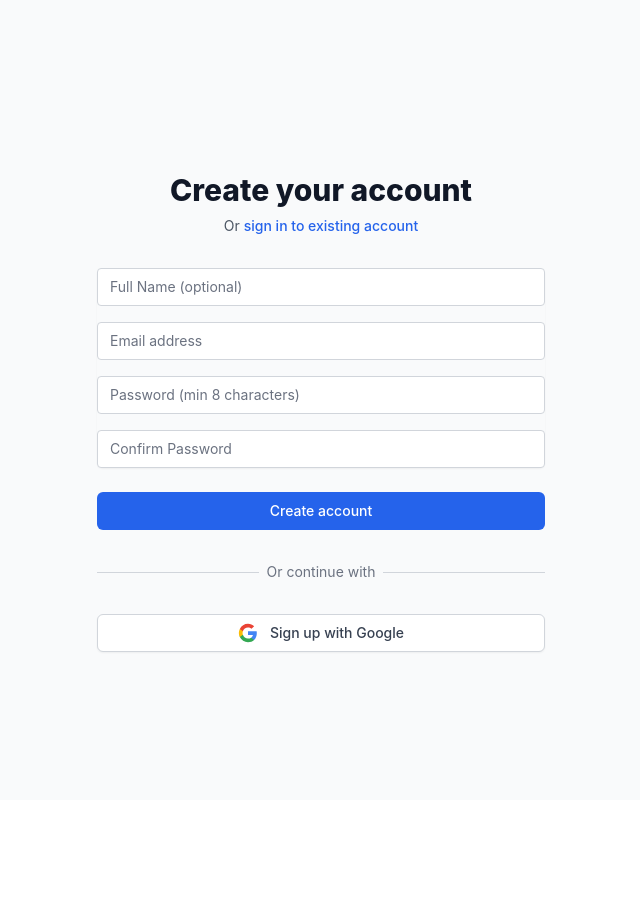
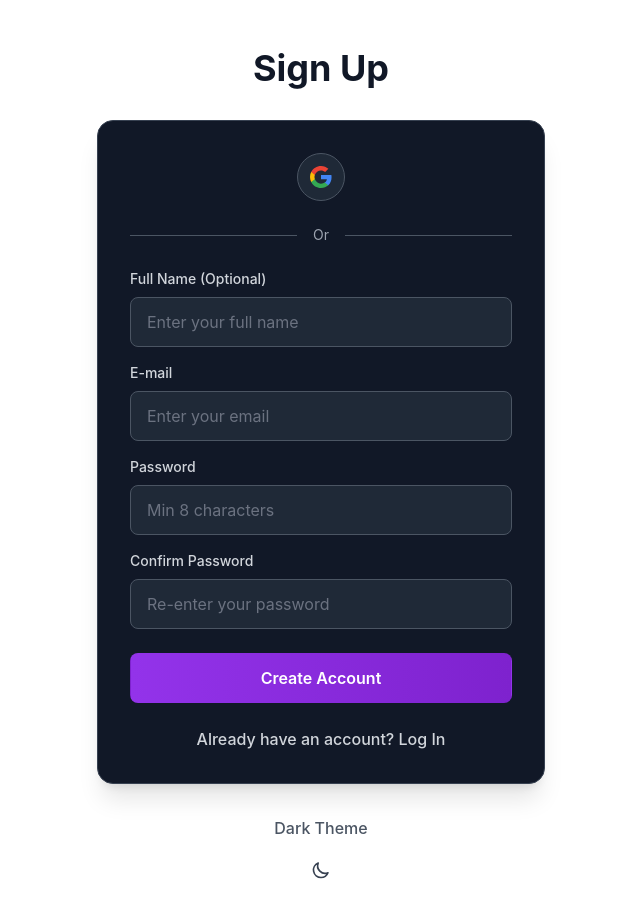
Before and after one commit to jackdo69/job-tracker, a React app in the folder frontend/: page /register in a window 1280 px wide. Shown: the top 918 px of the page, without its empty margins (319-959 px from the left). Before the commit the page ends 800 px from the top, so only its background shows below. Built offline with nearby package versions, Linux system fonts and the light colour scheme; no server answers; the HTML template or start-up script is replaced by a standard one.

Commit message:
feat: login page update

```diff
--- a/frontend/src/components/Auth/Login.tsx
+++ b/frontend/src/components/Auth/Login.tsx
@@ -4,6 +4,7 @@
 import React, { useState } from 'react';
 import { useNavigate, Link } from 'react-router-dom';
 import { useAuth } from '../../contexts/AuthContext';
+import { ThemeToggle } from '../common/ThemeToggle';
 
 export const Login: React.FC = () => {
   const [email, setEmail] = useState('');
@@ -38,32 +39,69 @@ export const Login: React.FC = () => {
   };
 
   return (
-    <div className="min-h-screen flex items-center justify-center bg-gray-50 py-12 px-4 sm:px-6 lg:px-8">
-      <div className="max-w-md w-full space-y-8">
-        <div>
-          <h2 className="mt-6 text-center text-3xl font-extrabold text-gray-900">
-            Sign in to your account
+    <div className="min-h-screen flex items-center justify-center bg-white dark:bg-black transition-colors py-12 px-4 sm:px-6 lg:px-8">
+      <div className="max-w-md w-full">
+        {/* Title */}
+        <div className="text-center mb-8">
+          <h2 className="text-4xl font-bold text-gray-900 dark:text-white">
+            Login
           </h2>
-          <p className="mt-2 text-center text-sm text-gray-600">
-            Or{' '}
-            <Link
-              to="/register"
-              className="font-medium text-blue-600 hover:text-blue-500"
+        </div>
+
+        {/* Main Form Card */}
+        <div className="bg-gray-900 dark:bg-gray-900 rounded-2xl shadow-xl p-8 border border-gray-700">
+          {/* Google Sign In Button */}
+          <div className="flex justify-center mb-6">
+            <button
+              type="button"
+              onClick={handleGoogleLogin}
+              className="w-12 h-12 flex items-center justify-center rounded-full bg-gray-800 hover:bg-gray-700 transition-colors border border-gray-600"
+              title="Sign in with Google"
             >
-              create a new account
-            </Link>
-          </p>
-        </div>
-        <form className="mt-8 space-y-6" onSubmit={handleSubmit}>
+              <svg className="w-6 h-6" viewBox="0 0 24 24">
+                <path
+                  fill="#4285F4"
+                  d="M22.56 12.25c0-.78-.07-1.53-.2-2.25H12v4.26h5.92c-.26 1.37-1.04 2.53-2.21 3.31v2.77h3.57c2.08-1.92 3.28-4.74 3.28-8.09z"
+                />
+                <path
+                  fill="#34A853"
+                  d="M12 23c2.97 0 5.46-.98 7.28-2.66l-3.57-2.77c-.98.66-2.23 1.06-3.71 1.06-2.86 0-5.29-1.93-6.16-4.53H2.18v2.84C3.99 20.53 7.7 23 12 23z"
+                />
+                <path
+                  fill="#FBBC05"
+                  d="M5.84 14.09c-.22-.66-.35-1.36-.35-2.09s.13-1.43.35-2.09V7.07H2.18C1.43 8.55 1 10.22 1 12s.43 3.45 1.18 4.93l2.85-2.22.81-.62z"
+                />
+                <path
+                  fill="#EA4335"
+                  d="M12 5.38c1.62 0 3.06.56 4.21 1.64l3.15-3.15C17.45 2.09 14.97 1 12 1 7.7 1 3.99 3.47 2.18 7.07l3.66 2.84c.87-2.6 3.3-4.53 6.16-4.53z"
+                />
+              </svg>
+            </button>
+          </div>
+
+          {/* Divider */}
+          <div className="relative mb-6">
+            <div className="absolute inset-0 flex items-center">
+              <div className="w-full border-t border-gray-600"></div>
+            </div>
+            <div className="relative flex justify-center text-sm">
+              <span className="px-4 bg-gray-900 text-gray-400">Or</span>
+            </div>
+          </div>
+
+          {/* Error Message */}
           {error && (
-            <div className="rounded-md bg-red-50 p-4">
-              <div className="text-sm text-red-700">{error}</div>
+            <div className="mb-4 rounded-md bg-red-900/50 border border-red-700 p-3">
+              <div className="text-sm text-red-200">{error}</div>
             </div>
           )}
-          <div className="rounded-md shadow-sm -space-y-px">
+
+          {/* Login Form */}
+          <form onSubmit={handleSubmit} className="space-y-4">
+            {/* Email Field */}
             <div>
-              <label htmlFor="email" className="sr-only">
-                Email address
+              <label htmlFor="email" className="block text-sm font-medium text-gray-300 mb-2">
+                E-mail
               </label>
               <input
                 id="email"
@@ -71,14 +109,16 @@ export const Login: React.FC = () => {
                 type="email"
                 autoComplete="email"
                 required
-                className="appearance-none rounded-none relative block w-full px-3 py-2 border border-gray-300 placeholder-gray-500 text-gray-900 rounded-t-md focus:outline-none focus:ring-blue-500 focus:border-blue-500 focus:z-10 sm:text-sm"
-                placeholder="Email address"
+                className="appearance-none block w-full px-4 py-3 border border-gray-600 rounded-lg bg-gray-800 text-white placeholder-gray-500 focus:outline-none focus:ring-2 focus:ring-purple-500 focus:border-transparent transition-colors"
+                placeholder="Enter your email"
                 value={email}
                 onChange={(e) => setEmail(e.target.value)}
               />
             </div>
+
+            {/* Password Field */}
             <div>
-              <label htmlFor="password" className="sr-only">
+              <label htmlFor="password" className="block text-sm font-medium text-gray-300 mb-2">
                 Password
               </label>
               <input
@@ -87,62 +127,40 @@ export const Login: React.FC = () => {
                 type="password"
                 autoComplete="current-password"
                 required
-                className="appearance-none rounded-none relative block w-full px-3 py-2 border border-gray-300 placeholder-gray-500 text-gray-900 rounded-b-md focus:outline-none focus:ring-blue-500 focus:border-blue-500 focus:z-10 sm:text-sm"
-                placeholder="Password"
+                className="appearance-none block w-full px-4 py-3 border border-gray-600 rounded-lg bg-gray-800 text-white placeholder-gray-500 focus:outline-none focus:ring-2 focus:ring-purple-500 focus:border-transparent transition-colors"
+                placeholder="Enter your password"
                 value={password}
                 onChange={(e) => setPassword(e.target.value)}
               />
             </div>
-          </div>
 
-          <div>
-            <button
-              type="submit"
-              disabled={isLoading}
-              className="group relative w-full flex justify-center py-2 px-4 border border-transparent text-sm font-medium rounded-md text-white bg-blue-600 hover:bg-blue-700 focus:outline-none focus:ring-2 focus:ring-offset-2 focus:ring-blue-500 disabled:opacity-50 disabled:cursor-not-allowed"
+            {/* Submit Button */}
+            <div className="pt-2">
+              <button
+                type="submit"
+                disabled={isLoading}
+                className="w-full flex justify-center py-3 px-4 border border-transparent rounded-lg text-white font-semibold bg-gradient-to-r from-purple-600 to-purple-700 hover:from-purple-700 hover:to-purple-800 focus:outline-none focus:ring-2 focus:ring-offset-2 focus:ring-purple-500 disabled:opacity-50 disabled:cursor-not-allowed transition-all"
+              >
+                {isLoading ? 'Logging in...' : 'Log In'}
+              </button>
+            </div>
+          </form>
+
+          {/* Create Account Link */}
+          <div className="mt-6 text-center">
+            <Link
+              to="/register"
+              className="text-gray-300 hover:text-white font-medium transition-colors"
             >
-              {isLoading ? 'Signing in...' : 'Sign in'}
-            </button>
-          </div>
-        </form>
-
-        {/* Divider */}
-        <div className="relative">
-          <div className="absolute inset-0 flex items-center">
-            <div className="w-full border-t border-gray-300"></div>
-          </div>
-          <div className="relative flex justify-center text-sm">
-            <span className="px-2 bg-gray-50 text-gray-500">Or continue with</span>
+              Create Account
+            </Link>
           </div>
         </div>
 
-        {/* Google Sign In Button */}
-        <div>
-          <button
-            type="button"
-            onClick={handleGoogleLogin}
-            className="w-full flex items-center justify-center gap-3 py-2 px-4 border border-gray-300 rounded-md shadow-sm bg-white text-sm font-medium text-gray-700 hover:bg-gray-50 focus:outline-none focus:ring-2 focus:ring-offset-2 focus:ring-blue-500"
-          >
-            <svg className="w-5 h-5" viewBox="0 0 24 24">
-              <path
-                fill="#4285F4"
-                d="M22.56 12.25c0-.78-.07-1.53-.2-2.25H12v4.26h5.92c-.26 1.37-1.04 2.53-2.21 3.31v2.77h3.57c2.08-1.92 3.28-4.74 3.28-8.09z"
-              />
-              <path
-                fill="#34A853"
-                d="M12 23c2.97 0 5.46-.98 7.28-2.66l-3.57-2.77c-.98.66-2.23 1.06-3.71 1.06-2.86 0-5.29-1.93-6.16-4.53H2.18v2.84C3.99 20.53 7.7 23 12 23z"
-              />
-              <path
-                fill="#FBBC05"
-                d="M5.84 14.09c-.22-.66-.35-1.36-.35-2.09s.13-1.43.35-2.09V7.07H2.18C1.43 8.55 1 10.22 1 12s.43 3.45 1.18 4.93l2.85-2.22.81-.62z"
-              />
-              <path
-                fill="#EA4335"
-                d="M12 5.38c1.62 0 3.06.56 4.21 1.64l3.15-3.15C17.45 2.09 14.97 1 12 1 7.7 1 3.99 3.47 2.18 7.07l3.66 2.84c.87-2.6 3.3-4.53 6.16-4.53z"
-              />
-            </svg>
-            Sign in with Google
-          </button>
+        {/* Dark Theme Toggle */}
+        <div className="mt-8 flex flex-col items-center">
+          <p className="text-gray-600 dark:text-gray-400 mb-3 font-medium">Dark Theme</p>
+          <ThemeToggle />
         </div>
       </div>
     </div>
--- a/frontend/src/components/Auth/Register.tsx
+++ b/frontend/src/components/Auth/Register.tsx
@@ -4,6 +4,7 @@
 import React, { useState } from 'react';
 import { useNavigate, Link } from 'react-router-dom';
 import { useAuth } from '../../contexts/AuthContext';
+import { ThemeToggle } from '../common/ThemeToggle';
 
 export const Register: React.FC = () => {
   const [email, setEmail] = useState('');
@@ -43,7 +44,7 @@ export const Register: React.FC = () => {
     }
   };
 
-  const handleGoogleLogin = async () => {
+  const handleGoogleSignUp = async () => {
     setError('');
     try {
       await loginWithGoogle();
@@ -53,46 +54,85 @@ export const Register: React.FC = () => {
   };
 
   return (
-    <div className="min-h-screen flex items-center justify-center bg-gray-50 py-12 px-4 sm:px-6 lg:px-8">
-      <div className="max-w-md w-full space-y-8">
-        <div>
-          <h2 className="mt-6 text-center text-3xl font-extrabold text-gray-900">
-            Create your account
+    <div className="min-h-screen flex items-center justify-center bg-white dark:bg-black transition-colors py-12 px-4 sm:px-6 lg:px-8">
+      <div className="max-w-md w-full">
+        {/* Title */}
+        <div className="text-center mb-8">
+          <h2 className="text-4xl font-bold text-gray-900 dark:text-white">
+            Sign Up
           </h2>
-          <p className="mt-2 text-center text-sm text-gray-600">
-            Or{' '}
-            <Link
-              to="/login"
-              className="font-medium text-blue-600 hover:text-blue-500"
+        </div>
+
+        {/* Main Form Card */}
+        <div className="bg-gray-900 dark:bg-gray-900 rounded-2xl shadow-xl p-8 border border-gray-700">
+          {/* Google Sign Up Button */}
+          <div className="flex justify-center mb-6">
+            <button
+              type="button"
+              onClick={handleGoogleSignUp}
+              className="w-12 h-12 flex items-center justify-center rounded-full bg-gray-800 hover:bg-gray-700 transition-colors border border-gray-600"
+              title="Sign up with Google"
             >
-              sign in to existing account
-            </Link>
-          </p>
-        </div>
-        <form className="mt-8 space-y-6" onSubmit={handleSubmit}>
+              <svg className="w-6 h-6" viewBox="0 0 24 24">
+                <path
+                  fill="#4285F4"
+                  d="M22.56 12.25c0-.78-.07-1.53-.2-2.25H12v4.26h5.92c-.26 1.37-1.04 2.53-2.21 3.31v2.77h3.57c2.08-1.92 3.28-4.74 3.28-8.09z"
+                />
+                <path
+                  fill="#34A853"
+                  d="M12 23c2.97 0 5.46-.98 7.28-2.66l-3.57-2.77c-.98.66-2.23 1.06-3.71 1.06-2.86 0-5.29-1.93-6.16-4.53H2.18v2.84C3.99 20.53 7.7 23 12 23z"
+                />
+                <path
+                  fill="#FBBC05"
+                  d="M5.84 14.09c-.22-.66-.35-1.36-.35-2.09s.13-1.43.35-2.09V7.07H2.18C1.43 8.55 1 10.22 1 12s.43 3.45 1.18 4.93l2.85-2.22.81-.62z"
+                />
+                <path
+                  fill="#EA4335"
+                  d="M12 5.38c1.62 0 3.06.56 4.21 1.64l3.15-3.15C17.45 2.09 14.97 1 12 1 7.7 1 3.99 3.47 2.18 7.07l3.66 2.84c.87-2.6 3.3-4.53 6.16-4.53z"
+                />
+              </svg>
+            </button>
+          </div>
+
+          {/* Divider */}
+          <div className="relative mb-6">
+            <div className="absolute inset-0 flex items-center">
+              <div className="w-full border-t border-gray-600"></div>
+            </div>
+            <div className="relative flex justify-center text-sm">
+              <span className="px-4 bg-gray-900 text-gray-400">Or</span>
+            </div>
+          </div>
+
+          {/* Error Message */}
           {error && (
-            <div className="rounded-md bg-red-50 p-4">
-              <div className="text-sm text-red-700">{error}</div>
+            <div className="mb-4 rounded-md bg-red-900/50 border border-red-700 p-3">
+              <div className="text-sm text-red-200">{error}</div>
             </div>
           )}
-          <div className="rounded-md shadow-sm space-y-4">
+
+          {/* Register Form */}
+          <form onSubmit={handleSubmit} className="space-y-4">
+            {/* Full Name Field */}
             <div>
-              <label htmlFor="fullName" className="sr-only">
-                Full Name
+              <label htmlFor="fullName" className="block text-sm font-medium text-gray-300 mb-2">
+                Full Name (Optional)
               </label>
               <input
                 id="fullName"
                 name="fullName"
                 type="text"
-                className="appearance-none rounded relative block w-full px-3 py-2 border border-gray-300 placeholder-gray-500 text-gray-900 focus:outline-none focus:ring-blue-500 focus:border-blue-500 focus:z-10 sm:text-sm"
-                placeholder="Full Name (optional)"
+                className="appearance-none block w-full px-4 py-3 border border-gray-600 rounded-lg bg-gray-800 text-white placeholder-gray-500 focus:outline-none focus:ring-2 focus:ring-purple-500 focus:border-transparent transition-colors"
+                placeholder="Enter your full name"
                 value={fullName}
                 onChange={(e) => setFullName(e.target.value)}
               />
             </div>
+
+            {/* Email Field */}
             <div>
-              <label htmlFor="email" className="sr-only">
-                Email address
+              <label htmlFor="email" className="block text-sm font-medium text-gray-300 mb-2">
+                E-mail
               </label>
               <input
                 id="email"
@@ -100,14 +140,16 @@ export const Register: React.FC = () => {
                 type="email"
                 autoComplete="email"
                 required
-                className="appearance-none rounded relative block w-full px-3 py-2 border border-gray-300 placeholder-gray-500 text-gray-900 focus:outline-none focus:ring-blue-500 focus:border-blue-500 focus:z-10 sm:text-sm"
-                placeholder="Email address"
+                className="appearance-none block w-full px-4 py-3 border border-gray-600 rounded-lg bg-gray-800 text-white placeholder-gray-500 focus:outline-none focus:ring-2 focus:ring-purple-500 focus:border-transparent transition-colors"
+                placeholder="Enter your email"
                 value={email}
                 onChange={(e) => setEmail(e.target.value)}
               />
             </div>
+
+            {/* Password Field */}
             <div>
-              <label htmlFor="password" className="sr-only">
+              <label htmlFor="password" className="block text-sm font-medium text-gray-300 mb-2">
                 Password
               </label>
               <input
@@ -116,14 +158,16 @@ export const Register: React.FC = () => {
                 type="password"
                 autoComplete="new-password"
                 required
-                className="appearance-none rounded relative block w-full px-3 py-2 border border-gray-300 placeholder-gray-500 text-gray-900 focus:outline-none focus:ring-blue-500 focus:border-blue-500 focus:z-10 sm:text-sm"
-                placeholder="Password (min 8 characters)"
+                className="appearance-none block w-full px-4 py-3 border border-gray-600 rounded-lg bg-gray-800 text-white placeholder-gray-500 focus:outline-none focus:ring-2 focus:ring-purple-500 focus:border-transparent transition-colors"
+                placeholder="Min 8 characters"
                 value={password}
                 onChange={(e) => setPassword(e.target.value)}
               />
             </div>
+
+            {/* Confirm Password Field */}
             <div>
-              <label htmlFor="confirmPassword" className="sr-only">
+              <label htmlFor="confirmPassword" className="block text-sm font-medium text-gray-300 mb-2">
                 Confirm Password
               </label>
               <input
@@ -132,62 +176,40 @@ export const Register: React.FC = () => {
                 type="password"
                 autoComplete="new-password"
                 required
-                className="appearance-none rounded relative block w-full px-3 py-2 border border-gray-300 placeholder-gray-500 text-gray-900 focus:outline-none focus:ring-blue-500 focus:border-blue-500 focus:z-10 sm:text-sm"
-                placeholder="Confirm Password"
+                className="appearance-none block w-full px-4 py-3 border border-gray-600 rounded-lg bg-gray-800 text-white placeholder-gray-500 focus:outline-none focus:ring-2 focus:ring-purple-500 focus:border-transparent transition-colors"
+                placeholder="Re-enter your password"
                 value={confirmPassword}
                 onChange={(e) => setConfirmPassword(e.target.value)}
               />
             </div>
-          </div>
 
-          <div>
-            <button
-              type="submit"
-              disabled={isLoading}
-              className="group relative w-full flex justify-center py-2 px-4 border border-transparent text-sm font-medium rounded-md text-white bg-blue-600 hover:bg-blue-700 focus:outline-none focus:ring-2 focus:ring-offset-2 focus:ring-blue-500 disabled:opacity-50 disabled:cursor-not-allowed"
+            {/* Submit Button */}
+            <div className="pt-2">
+              <button
+                type="submit"
+                disabled={isLoading}
+                className="w-full flex justify-center py-3 px-4 border border-transparent rounded-lg text-white font-semibold bg-gradient-to-r from-purple-600 to-purple-700 hover:from-purple-700 hover:to-purple-800 focus:outline-none focus:ring-2 focus:ring-offset-2 focus:ring-purple-500 disabled:opacity-50 disabled:cursor-not-allowed transition-all"
+              >
+                {isLoading ? 'Creating account...' : 'Create Account'}
+              </button>
+            </div>
+          </form>
+
+          {/* Login Link */}
+          <div className="mt-6 text-center">
+            <Link
+              to="/login"
+              className="text-gray-300 hover:text-white font-medium transition-colors"
             >
-              {isLoading ? 'Creating account...' : 'Create account'}
-            </button>
-          </div>
-        </form>
-
-        {/* Divider */}
-        <div className="relative">
-          <div className="absolute inset-0 flex items-center">
-            <div className="w-full border-t border-gray-300"></div>
-          </div>
-          <div className="relative flex justify-center text-sm">
-            <span className="px-2 bg-gray-50 text-gray-500">Or continue with</span>
+              Already have an account? Log In
+            </Link>
           </div>
         </div>
 
-        {/* Google Sign Up Button */}
-        <div>
-          <button
-            type="button"
-            onClick={handleGoogleLogin}
-            className="w-full flex items-center justify-center gap-3 py-2 px-4 border border-gray-300 rounded-md shadow-sm bg-white text-sm font-medium text-gray-700 hover:bg-gray-50 focus:outline-none focus:ring-2 focus:ring-offset-2 focus:ring-blue-500"
-          >
-            <svg className="w-5 h-5" viewBox="0 0 24 24">
-              <path
-                fill="#4285F4"
-                d="M22.56 12.25c0-.78-.07-1.53-.2-2.25H12v4.26h5.92c-.26 1.37-1.04 2.53-2.21 3.31v2.77h3.57c2.08-1.92 3.28-4.74 3.28-8.09z"
-              />
-              <path
-                fill="#34A853"
-                d="M12 23c2.97 0 5.46-.98 7.28-2.66l-3.57-2.77c-.98.66-2.23 1.06-3.71 1.06-2.86 0-5.29-1.93-6.16-4.53H2.18v2.84C3.99 20.53 7.7 23 12 23z"
-              />
-              <path
-                fill="#FBBC05"
-                d="M5.84 14.09c-.22-.66-.35-1.36-.35-2.09s.13-1.43.35-2.09V7.07H2.18C1.43 8.55 1 10.22 1 12s.43 3.45 1.18 4.93l2.85-2.22.81-.62z"
-              />
-              <path
-                fill="#EA4335"
-                d="M12 5.38c1.62 0 3.06.56 4.21 1.64l3.15-3.15C17.45 2.09 14.97 1 12 1 7.7 1 3.99 3.47 2.18 7.07l3.66 2.84c.87-2.6 3.3-4.53 6.16-4.53z"
-              />
-            </svg>
-            Sign up with Google
-          </button>
+        {/* Dark Theme Toggle */}
+        <div className="mt-8 flex flex-col items-center">
+          <p className="text-gray-600 dark:text-gray-400 mb-3 font-medium">Dark Theme</p>
+          <ThemeToggle />
         </div>
       </div>
     </div>
```
